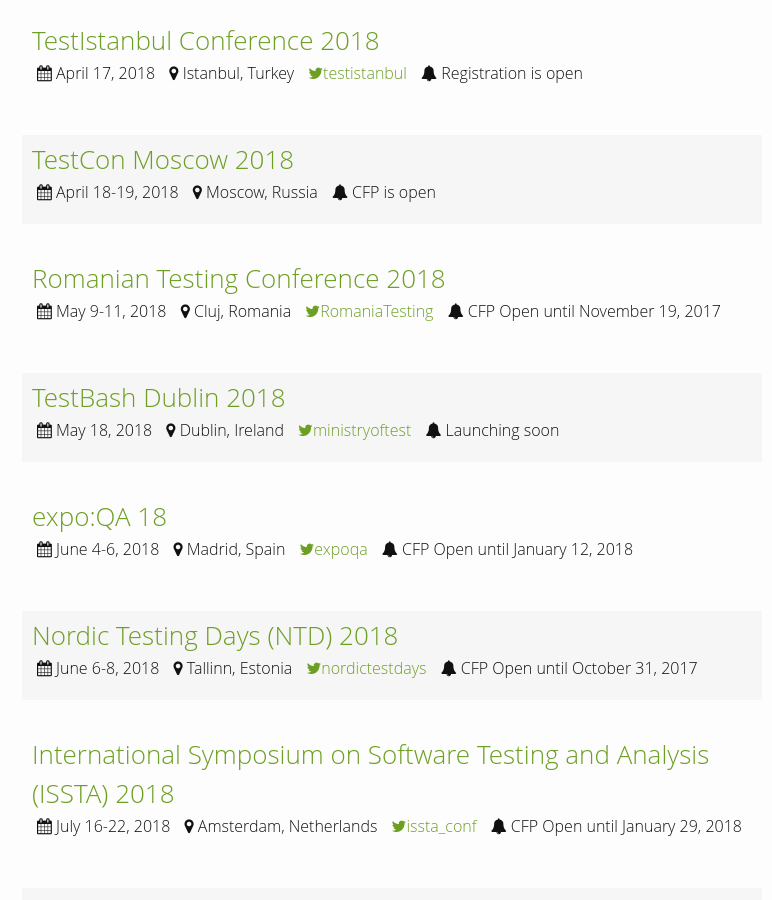
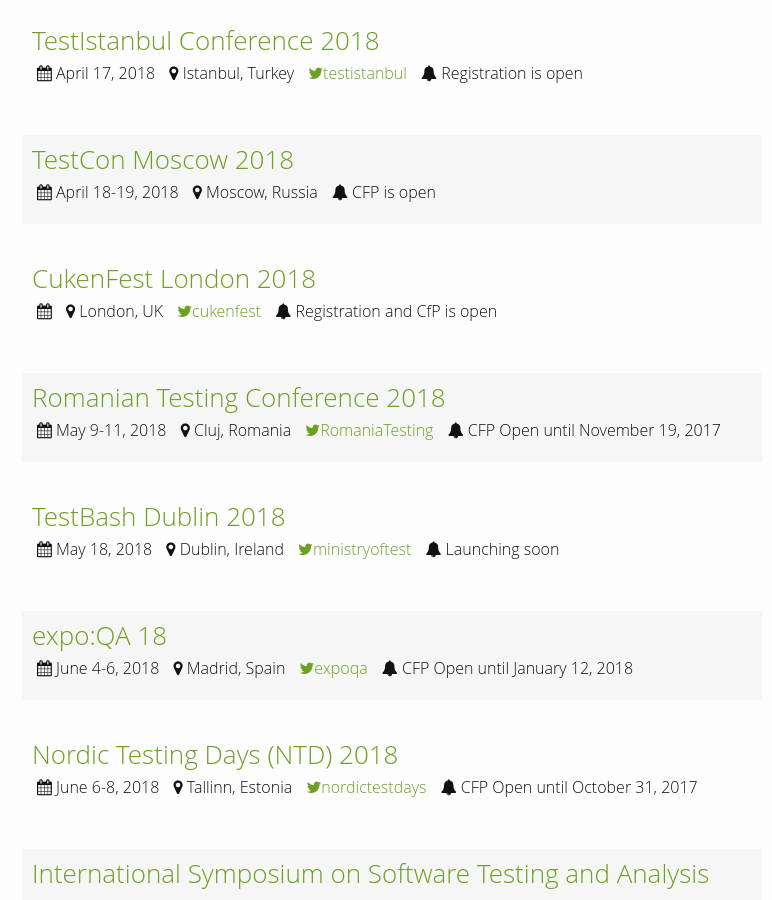
Before and after one commit to TestingConferences/testingconferences.github.io, a Jekyll site: the page built from index.html, in a window 1280 px wide and 900 px high, scrolled down 1853 px. Shown: the whole window, without its empty margins (248-1020 px from the left). Built offline with Jekyll 4.4.1, drawn with Linux system fonts in a browser that asks for light colours.

Commit message:
Update with CukenFest London

```diff
--- a/_data/current.yml
+++ b/_data/current.yml
@@ -107,6 +107,12 @@
   url: http://testconf.ru/
   status: CFP is open
 
+- name: CukenFest London 2018
+  location: London, UK
+  url: http://cukenfest.cucumber.io/
+  twitter: cukenfest
+  status: Registration and CfP is open
+
 - name: Romanian Testing Conference 2018
   location: Cluj, Romania
   dates: "May 9-11, 2018"
```
